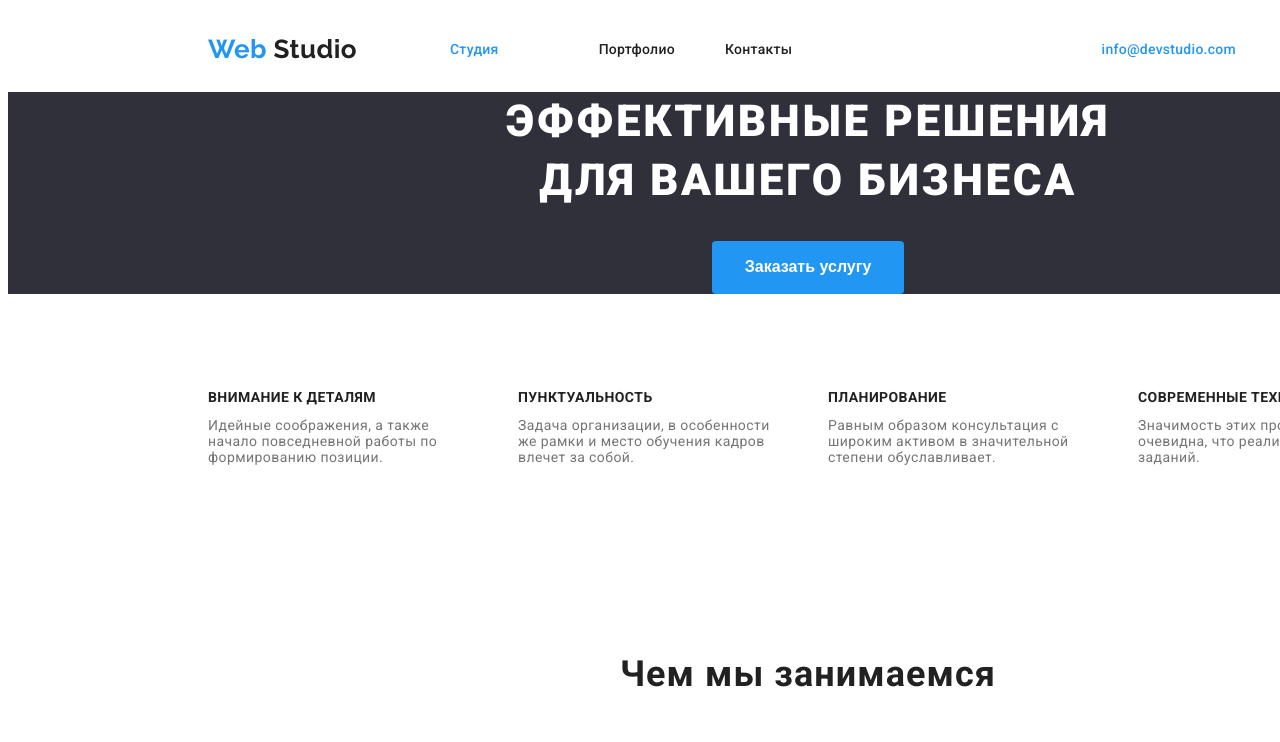
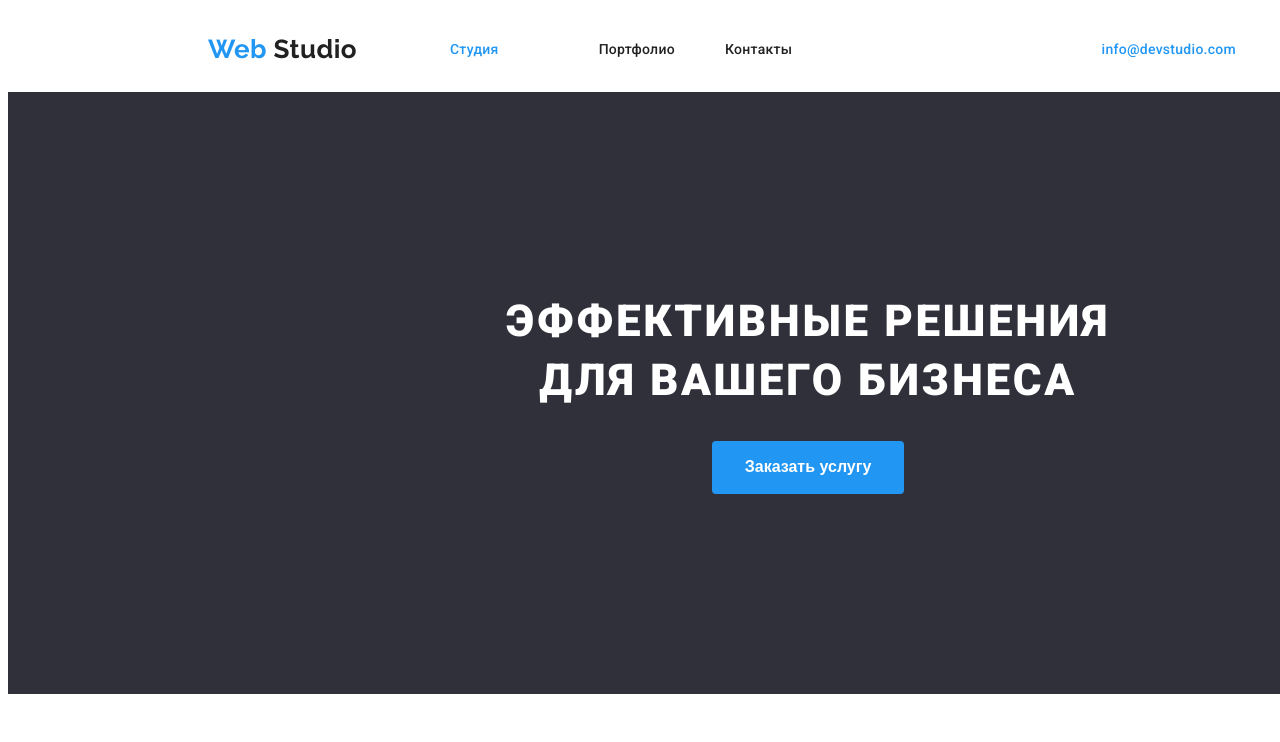
Before and after one commit to KaterynaChaplynska/goit-markup-hw-03, a plain HTML site: page index.html in a window 1280 px wide. Shown: the top 742 px of the page. Drawn offline with Linux system fonts and the light colour scheme.

Commit message:
adjustment

```diff
--- a/css/styles.css
+++ b/css/styles.css
@@ -156,6 +156,7 @@ margin-bottom: 25px;
 .hero-title {
   margin-top: 0;
   margin-bottom: 30px;
+  padding-top: 200px;
 
   color: var(--title-text-color);
   font-weight: 900;
@@ -277,6 +278,7 @@ img {
   min-width: 136px;
   text-align: center;
   border: 1px solid transparent;
+  margin-bottom: 200px;
 
   color: var(--title-text-color);
   background-color: var(--accent-color);
```
